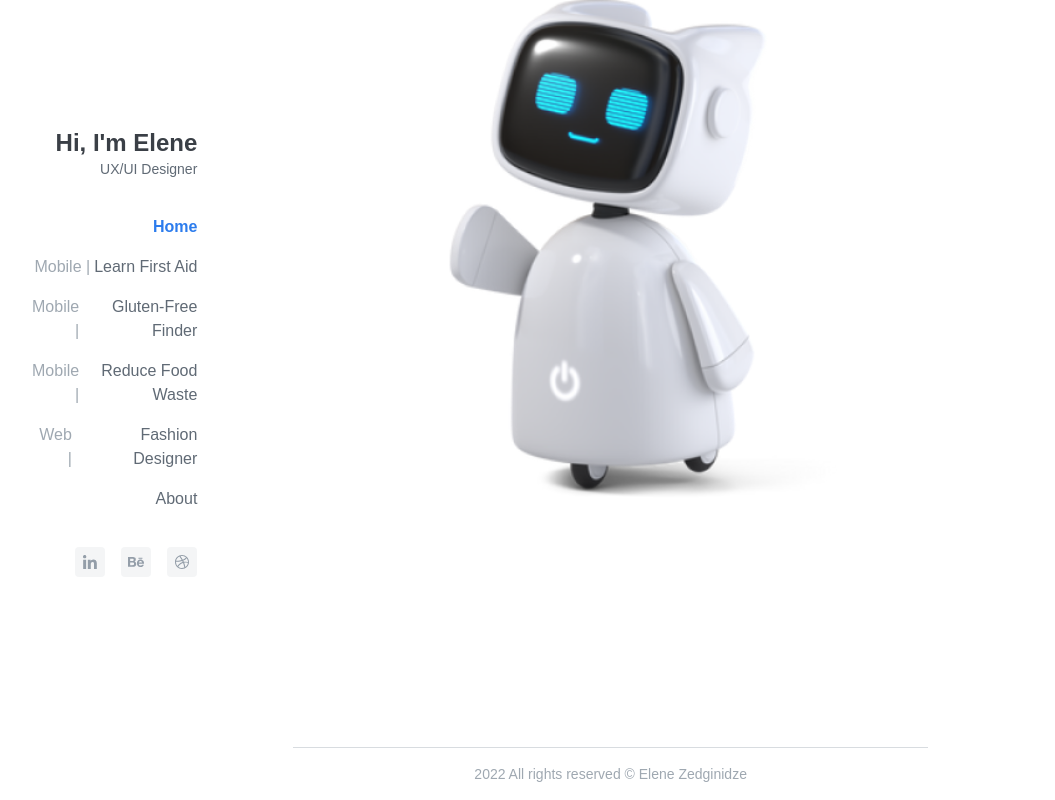
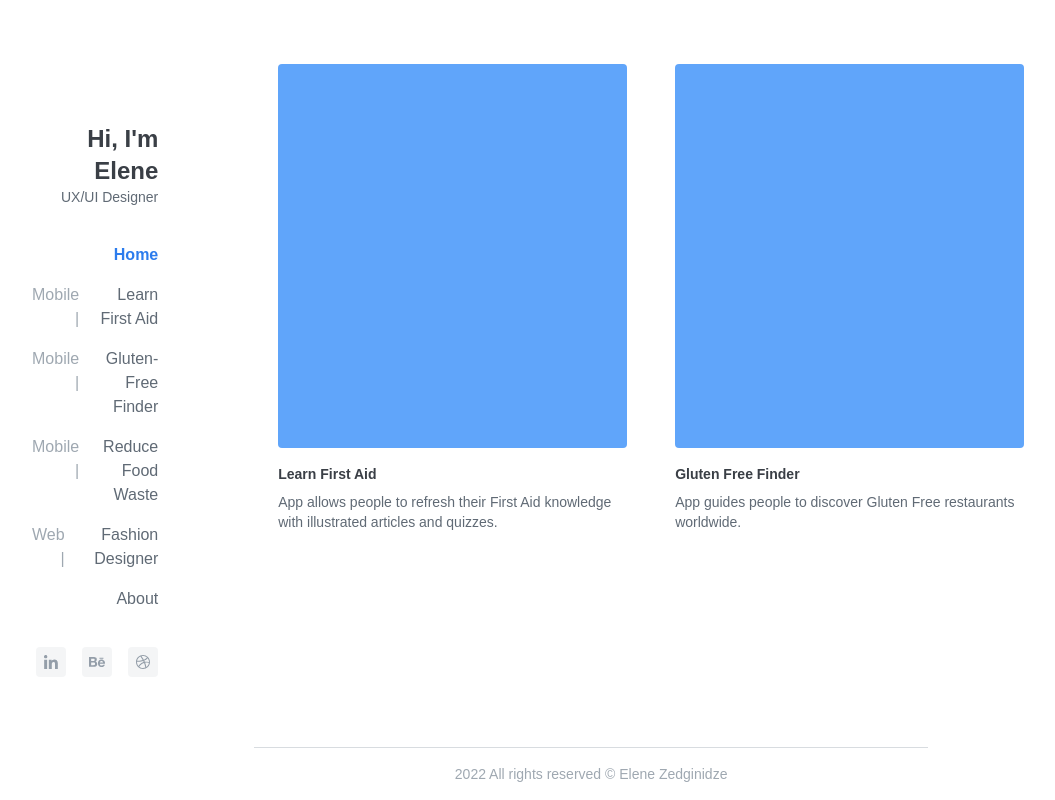
Before and after one commit to lelezedg/my-portfolio, a Next.js app: page / in a window 1280 px wide. Shown: the whole page, without its empty margins (112-1167 px from the left). Built offline with nearby package versions, Linux system fonts and the light colour scheme.

Commit message:
chore: added card component

```diff
--- /dev/null
+++ b/components/Card.tsx
@@ -0,0 +1,16 @@
+import React from "react";
+
+type TCard = {
+  title: string;
+  subtitle: string;
+};
+
+export const Card = ({ title, subtitle }: TCard) => {
+  return (
+    <div className="w-1/2 flex flex-col mx-6">
+      <div className="bg-blue-400 h-96 mb-4 rounded"></div>
+      <h1 className="text-sm font-bold text-primary-dark mb-2">{title}</h1>
+      <p className="text-sm font-regular text-body">{subtitle}</p>
+    </div>
+  );
+};
--- a/components/Layout.tsx
+++ b/components/Layout.tsx
@@ -22,7 +22,7 @@ export const Layout = ({ children, title }: TLayout) => {
       </div>
 
       <div className="flex-grow flex flex-col">
-        <div className="flex-grow w-full">{children}</div>
+        <div className="flex-grow w-full mt-16">{children}</div>
 
         <div className="flex-initial w-full">
           <Footer />
--- a/components/Menu.tsx
+++ b/components/Menu.tsx
@@ -5,7 +5,7 @@ import { MenuItem } from "./MenuItem";
 export const Menu = () => {
   return (
     <div className="flex flex-col h-screen justify-center self-center items-end text-end">
-      <div className="mb-7 -mt-24">
+      <div className="mb-7">
         <h1 className="font-bold text-2xl text-primary-dark">
           Hi, I&apos;m Elene
         </h1>
--- a/components/index.ts
+++ b/components/index.ts
@@ -2,3 +2,4 @@ export * from "./Footer";
 export * from "./Layout";
 export * from "./Menu";
 export * from "./MenuItem";
+export * from "./Card";
--- a/pages/index.tsx
+++ b/pages/index.tsx
@@ -1,19 +1,29 @@
-import { Layout } from "../components";
+import { Card, Layout } from "../components";
 import Image from "next/image";
 
 export default function Home() {
   return (
     <Layout title="eleneux.com">
-      <div className="flex flex-1 justify-center">
-        <h1 className="text-white ">Welcome</h1>
-
-        <Image
+      <div className="flex ">
+        {/* <Image
           src="/assets/image1.png"
           width={390}
           height={507}
           alt="1"
           quality={30}
-        />
+        /> */}
+
+        <div className="ml-24 -mx-6 flex flex-grow ">
+          <Card
+            title="Learn First Aid"
+            subtitle="App allows people to refresh their First Aid knowledge with illustrated articles and quizzes."
+          />
+
+          <Card
+            title="Gluten Free Finder"
+            subtitle="App guides people to discover Gluten Free restaurants worldwide."
+          />
+        </div>
       </div>
     </Layout>
   );
```
